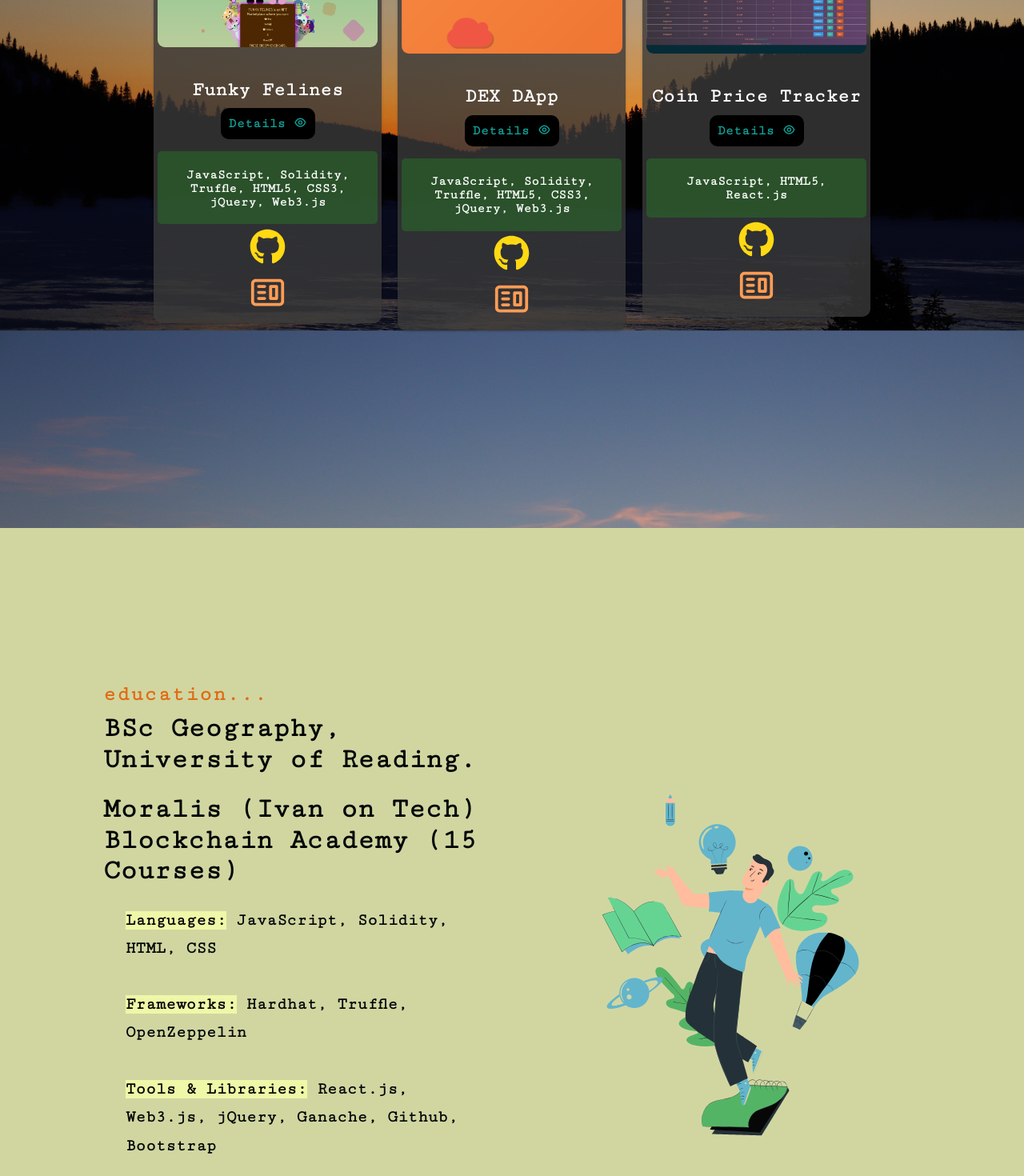
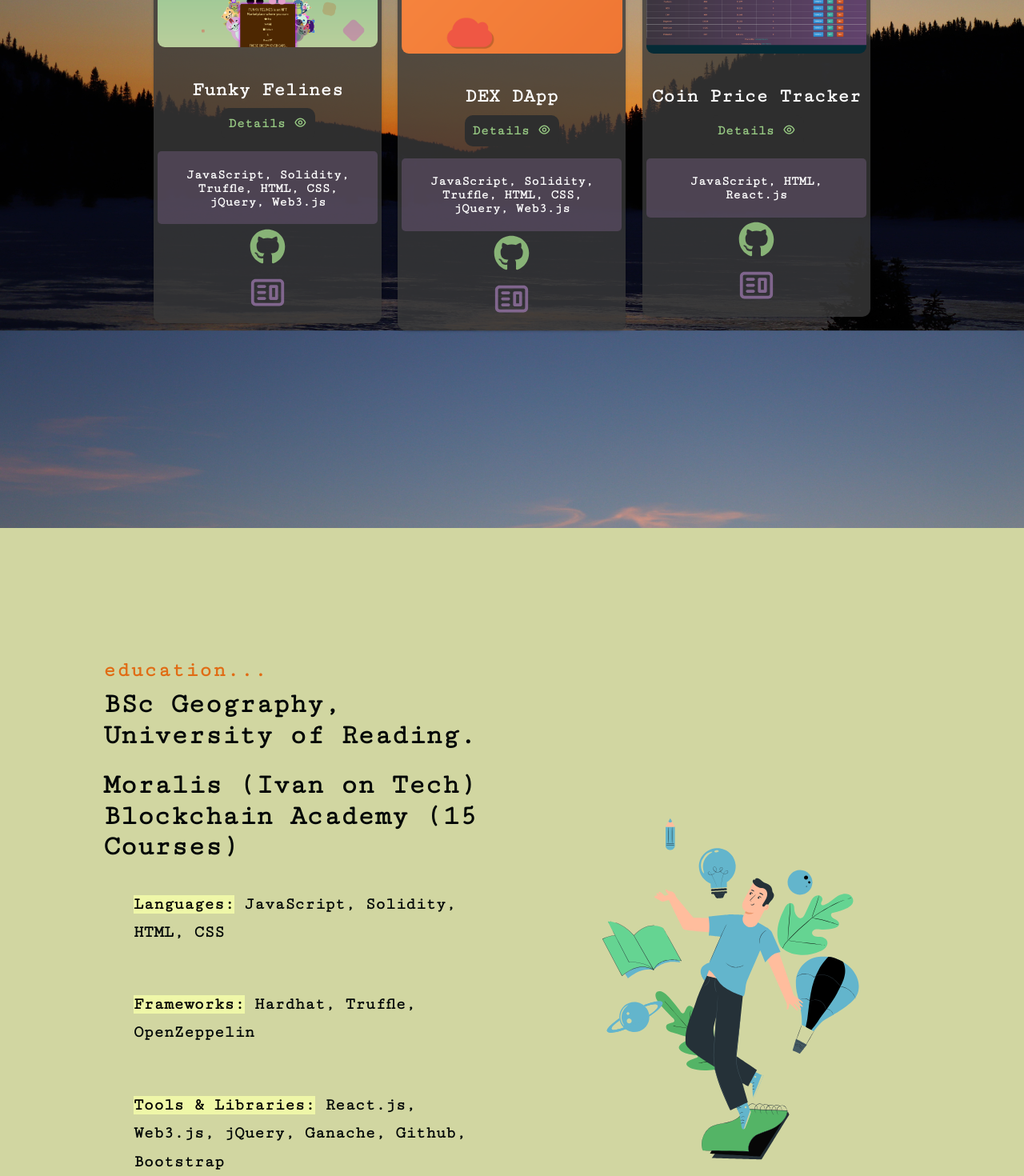
Before and after one commit to olfrank/myWebsiteV2, a React (Create React App) app: page / in a window 1280 px wide. Shown: the part 2640-4110 px from the top of the page at 80% size. Built offline with nearby package versions, Linux system fonts and the light colour scheme.

Commit message:
general styling improvements

```diff
--- a/src/App.css
+++ b/src/App.css
@@ -78,26 +78,27 @@ transition: opacity 500ms linear 250ms;
 }
 
   .project-switch {
-    color: hsl(176, 80%, 35%);
+    color: hsl(103, 39%, 65%);
     font-size: 1.05rem;
     font-weight: 900;
 
   }
 
   .project-switch:hover {
-    color: hsl(176, 74%, 28%);
+    /* color: hsl(176, 74%, 28%); */
+    color: hsl(103, 39%, 65%);
     font-size: 1rem;
     cursor: pointer;
     transform: scale(1.1);
     transition: 0.3s ease-in-out;
-    box-shadow: 0px 0px 10px 5px rgba(11, 230, 219, 0.856);
+    box-shadow: 0px 0px 10px 5px hsl(103, 39%, 65%);
   }
 
 
   .modal-logo {
     font-size: 1.25rem;
     padding-right: 0.25rem;
-    color: hsl(176, 80%, 35%);
+    color: #88b377;
   }
 
   .modal-close {
@@ -107,7 +108,7 @@ transition: opacity 500ms linear 250ms;
   }
 
   .modal-close:hover {
-    color: hsl(176, 80%, 35%);
+    color: #88b377;
     transform: scale(1.1);
     transition: 0.3s;
     cursor: pointer;
@@ -133,6 +134,6 @@ transition: opacity 500ms linear 250ms;
 
   }
   .resume-close:hover{
-    color:rgba(11, 230, 219, 0.856);
+    color: #88b377;
     transition:ease-in-out
   }
--- a/src/components/Education/EducationElements.js
+++ b/src/components/Education/EducationElements.js
@@ -80,6 +80,16 @@ export const Subtitle = styled.p`
     line-height: 1.7;
     font-weight: 800;
     color: #010606;
+    transition: all 0.2s ease-in-out;
+    padding: 10px;
+
+    &:hover{
+        border-radius: 20px;
+        border: none;
+        //padding: 10px;
+        transform: scale(1.1);
+        box-shadow: 0 1px 3px rgba(0,0,0,0.2);
+    }
 `;
 
 
--- a/src/components/Projects/ProjectsElements.js
+++ b/src/components/Projects/ProjectsElements.js
@@ -56,7 +56,7 @@ export const ProjectsSub = styled.h3`
 export const BlockSwitch = styled.button`
     font-size: 2rem;
     color: #e2c9ad;
-    //margin-right: 15rem;
+
     border: none;
     background: rgba(49, 48, 48, 0);
     transition: all 0.2s ease-in-out;
@@ -73,11 +73,11 @@ export const BlockSwitch = styled.button`
 export const OtherSwitch = styled.button`
     font-size: 2rem;
     color: #e2c9ad;
-    // margin-left: 10rem;
-    // margin-right:0;
+
     border: none;
     background: rgba(49, 48, 48, 0);
     transition: all 0.2s ease-in-out;
+    margin-bottom: 20px;
     &:hover{
         color: #1FC11B;
         transform: scale(1.1);
@@ -152,6 +152,8 @@ export const ProjectsIcon = styled.img`
     margin-bottom: 30px;
     object-fit: cover;
     border-radius: 9px;
+    position: relative;
+    z-index: 1;
 `;
 
 export const ProjectsIconWIP = styled.img`
@@ -172,7 +174,8 @@ export const LanguagesP = styled.p`
     border-radius: 5px;
     margin-top: 15px;
     font-weight: 800;
-    background-color: #1ec11b3d;
+//    background-color: #1ec11b3d;
+    background-color: #9171a04f;
 
 `;
 
@@ -188,7 +191,7 @@ export const ProjectsH2 = styled.h2`
 
 export const GitLogoLink = styled.a`
     font-size: 45px;
-    color: #FFD913;
+    color: #88b377;
     margin-top: 5px;
     cursor: pointer;
     transition: all 0.2s ease-in-out;
@@ -202,7 +205,8 @@ export const GitLogoLink = styled.a`
 
 export const WebsiteLink = styled.a`
     font-size: 45px;
-    color: #FF9C55;
+    //color: #FF9C55;
+    color: #9171a0d6;
     cursor: pointer;
     transition: all 0.2s ease-in-out;
 
@@ -217,7 +221,7 @@ export const Details = styled.div`
     padding: 10px;
     border: none;
     border-radius: 10px;
-    background: #000;
+    background: #2e2e2e;
     font-weight: 900;
 
 
@@ -240,10 +244,10 @@ export const Modal = styled.div`
 
 export const ModalContainer = styled.div`
     position: relative;
-    background-color: #272626;
+    background-color: #2e2e2e;
     border-radius: 0.5rem;
     padding: 1.5rem;
-    border: 3px solid hsl(176, 80%, 35%);
+    border: 3px solid #88b377;
 `;
 
 export const ModalItem = styled.div`
--- a/src/components/Projects/index.js
+++ b/src/components/Projects/index.js
@@ -118,7 +118,7 @@ const Projects = () => {
             <ProjectsContainer id = 'projects' >
 
                 <ProjectsH1>projects</ProjectsH1>
-                <ProjectsSub>more on my github</ProjectsSub>
+                <ProjectsSub>(more on my github)</ProjectsSub>
                 <BlockSwitch onClick={blockSwitch} isActive={active}>
                     <Icon1 />completed
                 </BlockSwitch>
@@ -134,7 +134,7 @@ const Projects = () => {
                             <Details className="project-switch" onClick={showModal1}>Details <i className="uil uil-eye switch-icon"></i>  </Details>
 
                             <LanguagesP>
-                                <b>JavaScript, Solidity, Truffle, HTML5, CSS3, jQuery, Web3.js</b>
+                                <b>JavaScript, Solidity, Truffle, HTML, CSS, jQuery, Web3.js</b>
                             </LanguagesP>
                             <GitLogoLink href="https://github.com/olfrank/Funky_Felines_DApp">
                                 <FaGithub />
@@ -151,7 +151,7 @@ const Projects = () => {
                             <Details className="project-switch" onClick={showModal2}>Details <i className="uil uil-eye switch-icon"></i>  </Details>
 
                             <LanguagesP>
-                                <b>JavaScript, Solidity, Truffle, HTML5, CSS3, jQuery, Web3.js</b>
+                                <b>JavaScript, Solidity, Truffle, HTML, CSS, jQuery, Web3.js</b>
                             </LanguagesP>
                             <GitLogoLink href="https://github.com/olfrank/new_Dex_Dapp">
                                 <FaGithub />
@@ -168,7 +168,7 @@ const Projects = () => {
                             <Details className="project-switch" onClick={showModal3}>Details <i className="uil uil-eye switch-icon"></i>  </Details>
 
                             <LanguagesP>
-                                <b> JavaScript, HTML5, React.js </b>
+                                <b> JavaScript, HTML, React.js </b>
 
                             </LanguagesP>
                             <GitLogoLink href="https://github.com/olfrank/coin-exchange">
@@ -221,7 +221,7 @@ const Projects = () => {
                         <Details className="project-switch" onClick={showModal6}>Details <i className="uil uil-eye switch-icon"></i>  </Details>
 
                         <LanguagesP>
-                            <b> Solidity, TypeScript, Hardhat </b>
+                            <b> Solidity, Hardhat, TypeScript </b>
 
                         </LanguagesP>
                         <GitLogoLink href="https://github.com/olfrank/Rock_Paper_Scissors">
@@ -429,7 +429,7 @@ const Projects = () => {
                             <ModalItem className="modal-item">
                                 <i className="uil uil-check-circle soft-icon-check"></i>
                                 <ModalItemInfo className="modal-item-description">
-                                    Unit tests are being written using Truffle testing framework
+                                    Unit tests are being written using Truffle framework
                                 </ModalItemInfo>
                             </ModalItem>
                             <ModalItem className="modal-item">
```
